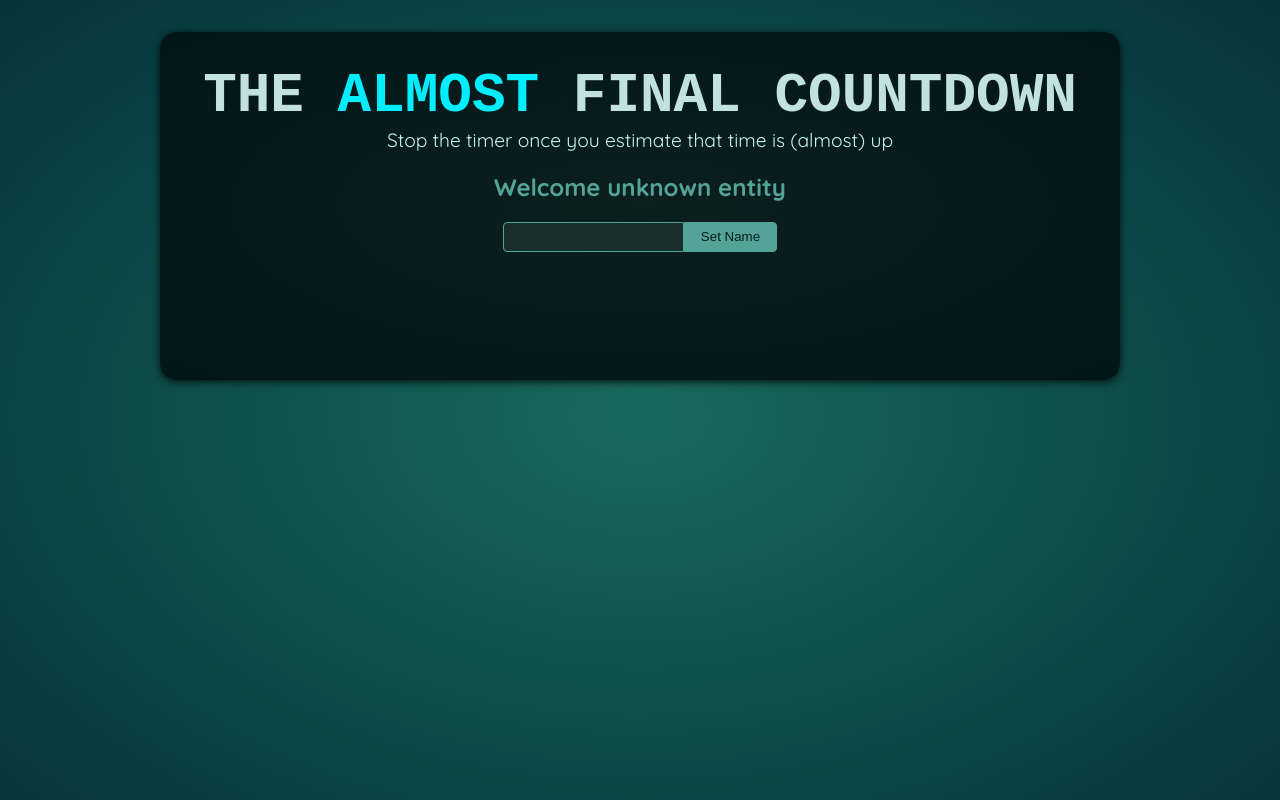
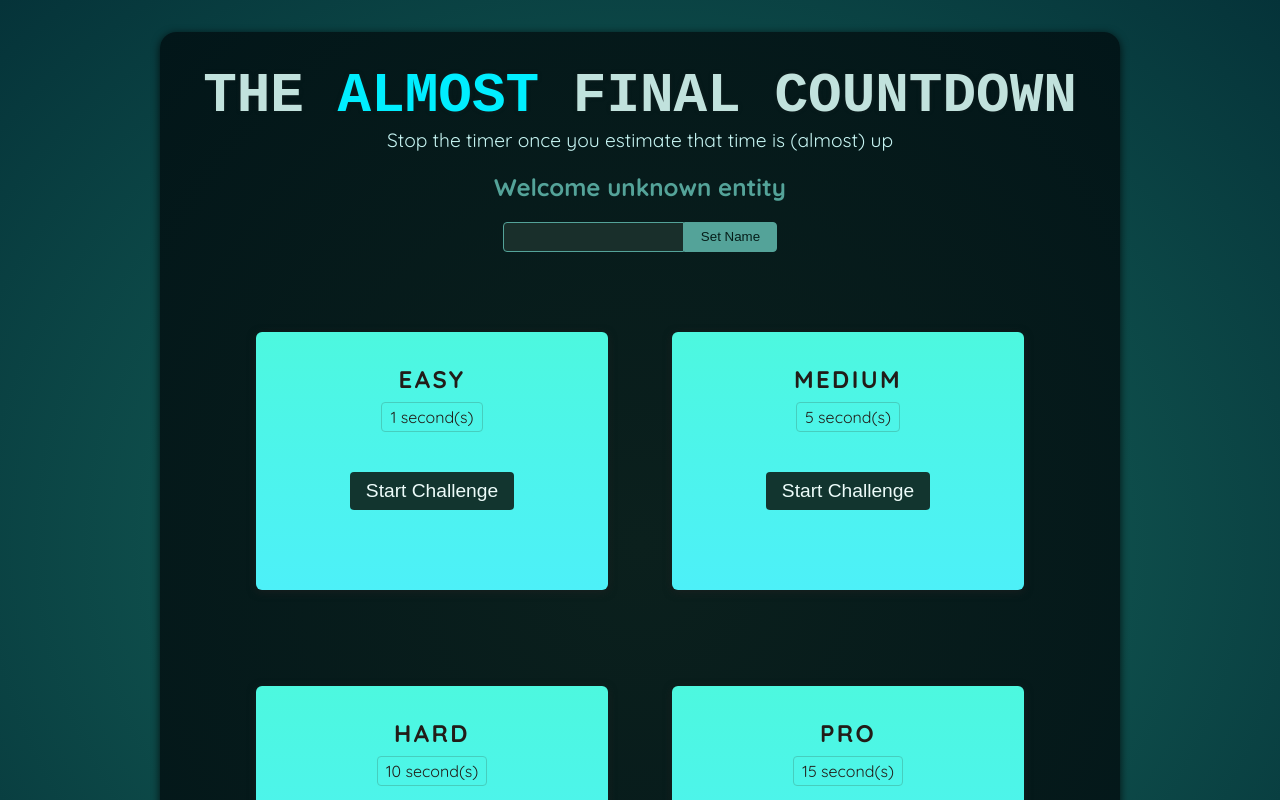
Before and after one commit to yash-singhal-wd/timer-game-react, a React (Vite) app: page / in a window 1280 px wide. Shown: the top 800 px of the page. Built offline with nearby package versions, Linux system fonts and the light colour scheme; a web font is replaced by a local one.

Commit message:
refined THE CODE A LITTLE

```diff
--- a/src/App.jsx
+++ b/src/App.jsx
@@ -1,10 +1,16 @@
 import Player from './components/Player.jsx';
+import TimerChallenge from './components/TimerChallenge.jsx';
 
 function App() {
   return (
     <>
       <Player />
-      <div id="challenges"></div>
+      <div id="challenges">
+        <TimerChallenge title="Easy" targetTime={1}/>
+        <TimerChallenge title="Medium" targetTime={5}/>
+        <TimerChallenge title="Hard" targetTime={10}/>
+        <TimerChallenge title="Pro" targetTime={15}/>
+      </div>
     </>
   );
 }
--- /dev/null
+++ b/src/components/TimerChallenge.jsx
@@ -0,0 +1,26 @@
+import {useState} from 'react';
+
+export default function TimerChallenge({title, targetTime}) {
+    //state related stuff
+    const [timerExpired, setTimerExpired] = useState(false);
+    //derived state stuff
+    function handleStart(){
+        setTimeout( () => {
+            setTimerExpired(true);
+        }, targetTime*1000);
+    }
+    //conditional components
+    const startLabel = timerExpired ? "Stop Challenge" : "Start Challenge";
+    const timerLabel = timerExpired ? "Timer is Running..." : undefined;
+    return (
+        <section className="challenge">
+            <h2>{title}</h2>
+            {timerExpired && <p>You fuckin lost</p>}
+            <p className="challenge-time">
+                {targetTime} second(s)
+            </p>
+            <p><button onClick={handleStart}>{startLabel}</button></p>
+            <p className="active">{timerLabel}</p>
+        </section>
+    );
+}
```
